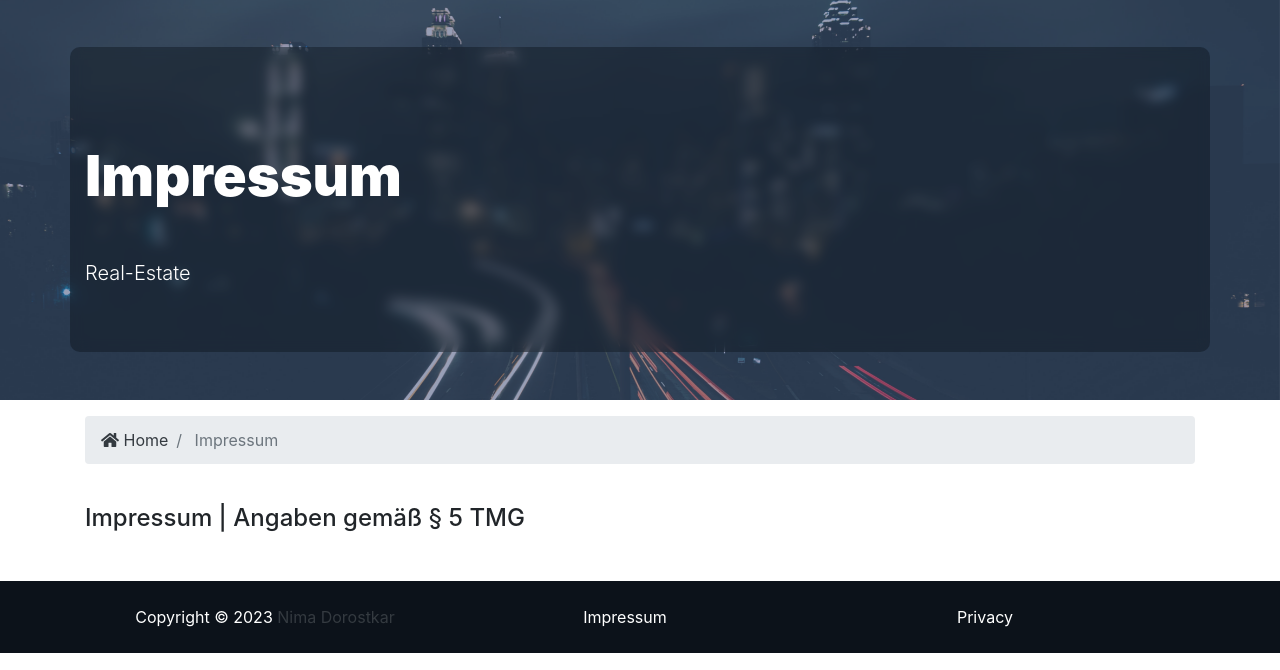
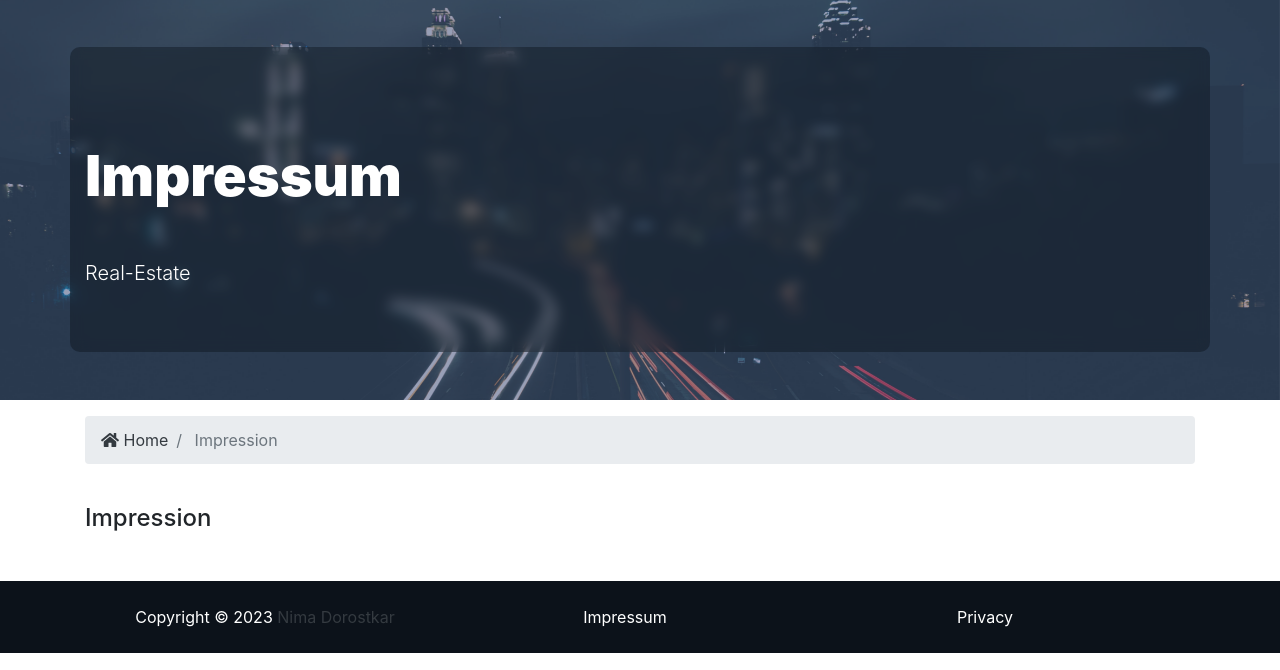
Before and after one commit to Chelagat-Pauline-Gechure/Django-Real-Estate, a Django app: page /en/impressum in a window 1280 px wide. Shown: the part 130-800 px from the top of the page. Run offline with Django 3.2, Linux system fonts and the light colour scheme; some libraries are stand-ins or nearby versions.

Commit message:
Corrected errors in impression

```diff
--- a/templates/core/impressum.html
+++ b/templates/core/impressum.html
@@ -19,7 +19,7 @@
                     <a href="{% url 'index' %}">
                         <i class="fas fa-home"></i> Home</a>
                 </li>
-                <li class="breadcrumb-item active"> {{ _("Impressum") }}</li>
+                <li class="breadcrumb-item active"> {{ _("Impression") }}</li>
             </ol>
         </nav>
     </div>
@@ -28,7 +28,7 @@
 <section id="about" class="py-4">
     <div class="container">
         <div class="pb-3">
-            <h4>Impressum | Angaben gemäß § 5 TMG</h4>
+            <h4>Impression</h4>
         </div>
 
 
```
